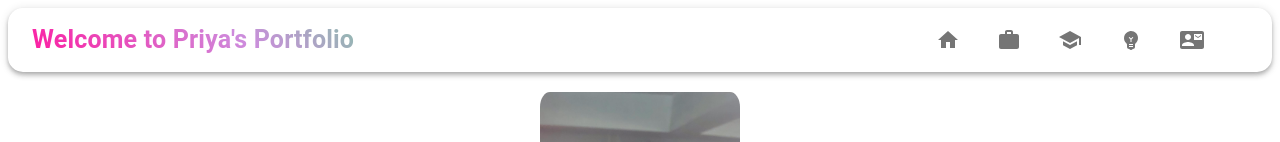
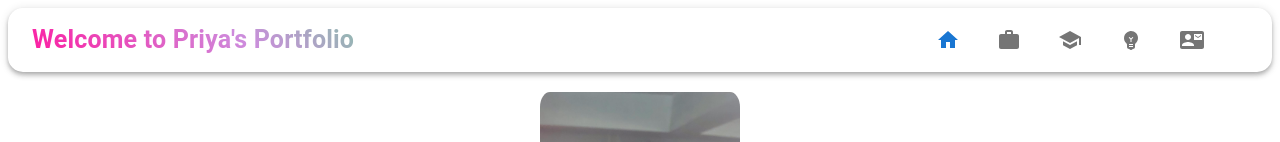
Before and after one commit to Priya-Pdh/my-portfolio, a React (Vite) app in the folder Portfolio/: page / in a window 1280 px wide. Shown: the top 142 px of the page. Built offline with nearby package versions, Linux system fonts and the light colour scheme.

Commit message:
added active navbar

```diff
--- a/Portfolio/src/components/NavBar/NavBar.jsx
+++ b/Portfolio/src/components/NavBar/NavBar.jsx
@@ -19,7 +19,7 @@ import WorkIcon from '@mui/icons-material/Work';
 import SchoolIcon from '@mui/icons-material/School';
 import EmojiObjectsIcon from '@mui/icons-material/EmojiObjects';
 import ContactMailIcon from '@mui/icons-material/ContactMail';
-import { Link } from 'react-router-dom';
+import { Link, useLocation } from 'react-router-dom';
 
 const navItems = [
   { to: '/', icon: <HomeIcon />, label: 'Home' },
@@ -31,6 +31,7 @@ const navItems = [
 
 const Navbar = () => {
   const [drawerOpen, setDrawerOpen] = useState(false);
+  const location = useLocation();
 
   const toggleDrawer = (open) => () => {
     setDrawerOpen(open);
@@ -79,7 +80,7 @@ const Navbar = () => {
                   style={{ textDecoration: 'none', color: 'black' }}
                   onClick={toggleDrawer(false)}
                 >
-                  <ListItem>
+                  <ListItem button selected={location.pathname === item.to}>
                     <ListItemIcon>{item.icon}</ListItemIcon>
                     <ListItemText primary={item.label} />
                   </ListItem>
@@ -105,8 +106,7 @@ const Navbar = () => {
                 edge="start"
                 color="black"
                 aria-label={item.label}
-
-
+                sx={{color: location.pathname === item.to? '#1976d2' : 'rgba(0, 0, 0, 0.54)'}}
               >
                 {item.icon}
               </IconButton>
```
